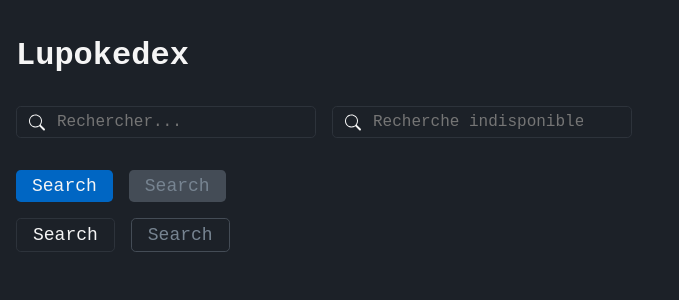
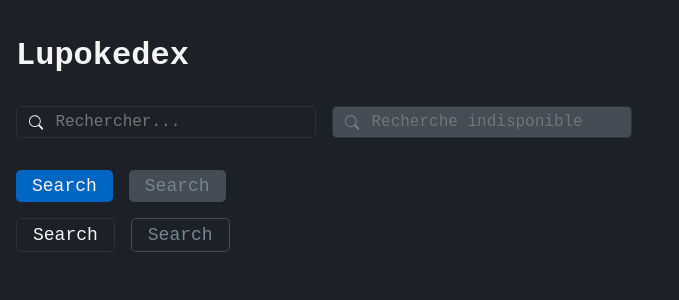
Before and after one commit to horameus/Lupokedex, a React (Vite) app: page / in a window 1280 px wide. Shown: the top 300 px of the page, without its empty margins (0-679 px from the left). Built offline with nearby package versions, Linux system fonts and the light colour scheme.

Commit message:
3_input_component: fully working input component

```diff
--- a/src/components/LupoSearchbar/LupoSearchbar.tsx
+++ b/src/components/LupoSearchbar/LupoSearchbar.tsx
@@ -5,7 +5,7 @@ import { LupoSearchbarProps } from './types';
 import './styles.css';
 
 export default function LupoSearchBar({ ...props }: LupoSearchbarProps) {
-    const classNames = useClassNames('LupoSearchbar', { props });
+    const classNames = useClassNames('LupoSearchbar', { ...props });
 
     return (
         <div className={classNames}>
@@ -14,7 +14,8 @@ export default function LupoSearchBar({ ...props }: LupoSearchbarProps) {
                 disabled={props.disabled}
                 onChange={props.onChange}
                 value={props.value}
-                placeholder={props.placeholder}>
+                placeholder={props.placeholder}
+                type={props.type}>
                 {props.children}
             </input>
         </div>
--- a/src/components/LupoSearchbar/styles.css
+++ b/src/components/LupoSearchbar/styles.css
@@ -1,3 +1,8 @@
+.LupoSearchbar input {
+    all: unset;
+    width: 100%;
+}
+
 .LupoSearchbar {
     display: flex;
     align-items: center;
@@ -27,11 +32,7 @@
 }
 
 .LupoSearchbar--disabled svg {
-    color: red;
+    color: var(--palette-text-caption);
     background-color: var(--palette-disabled);
     pointer-events: none;
 }
-
-.LupoSearchbar input {
-    all: unset;
-}
```
